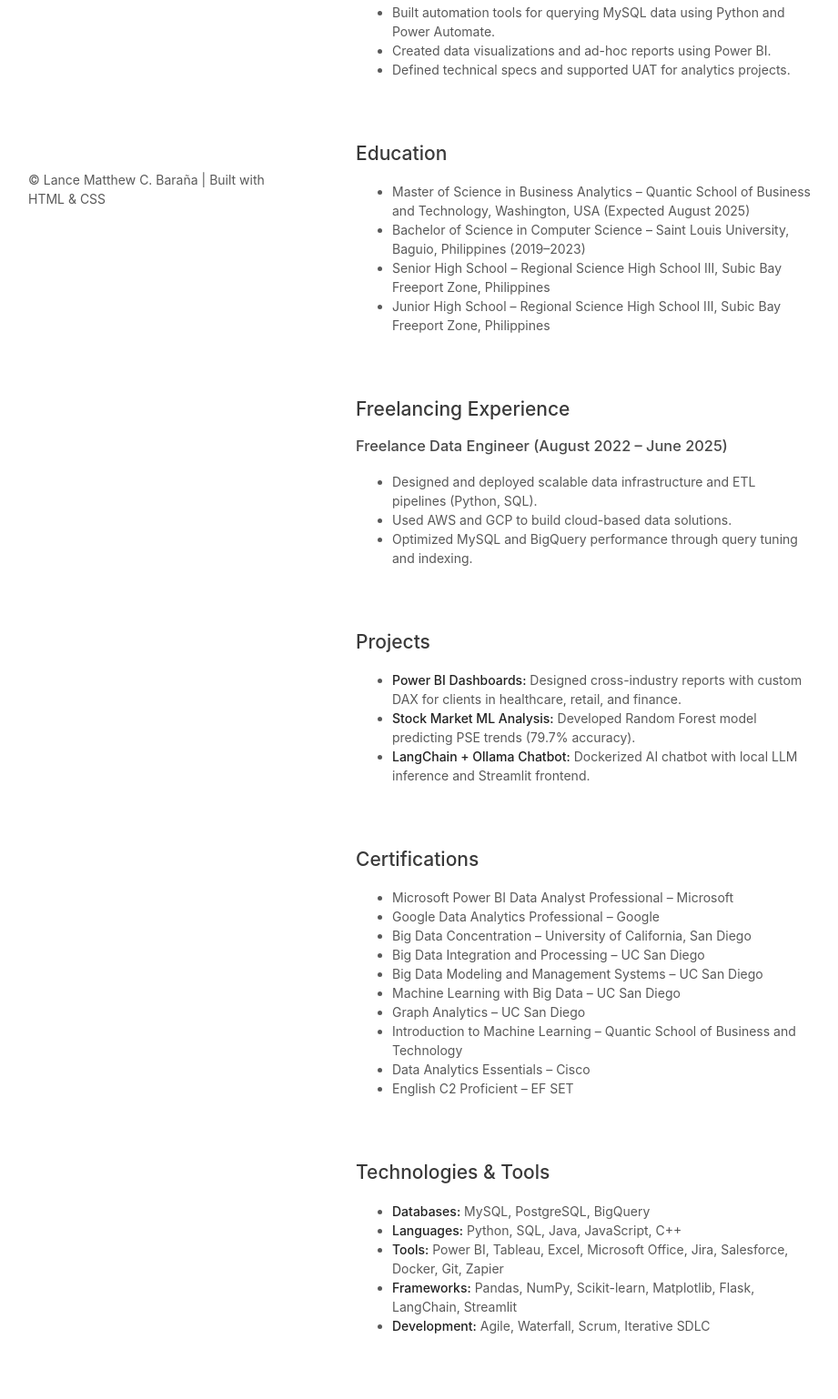
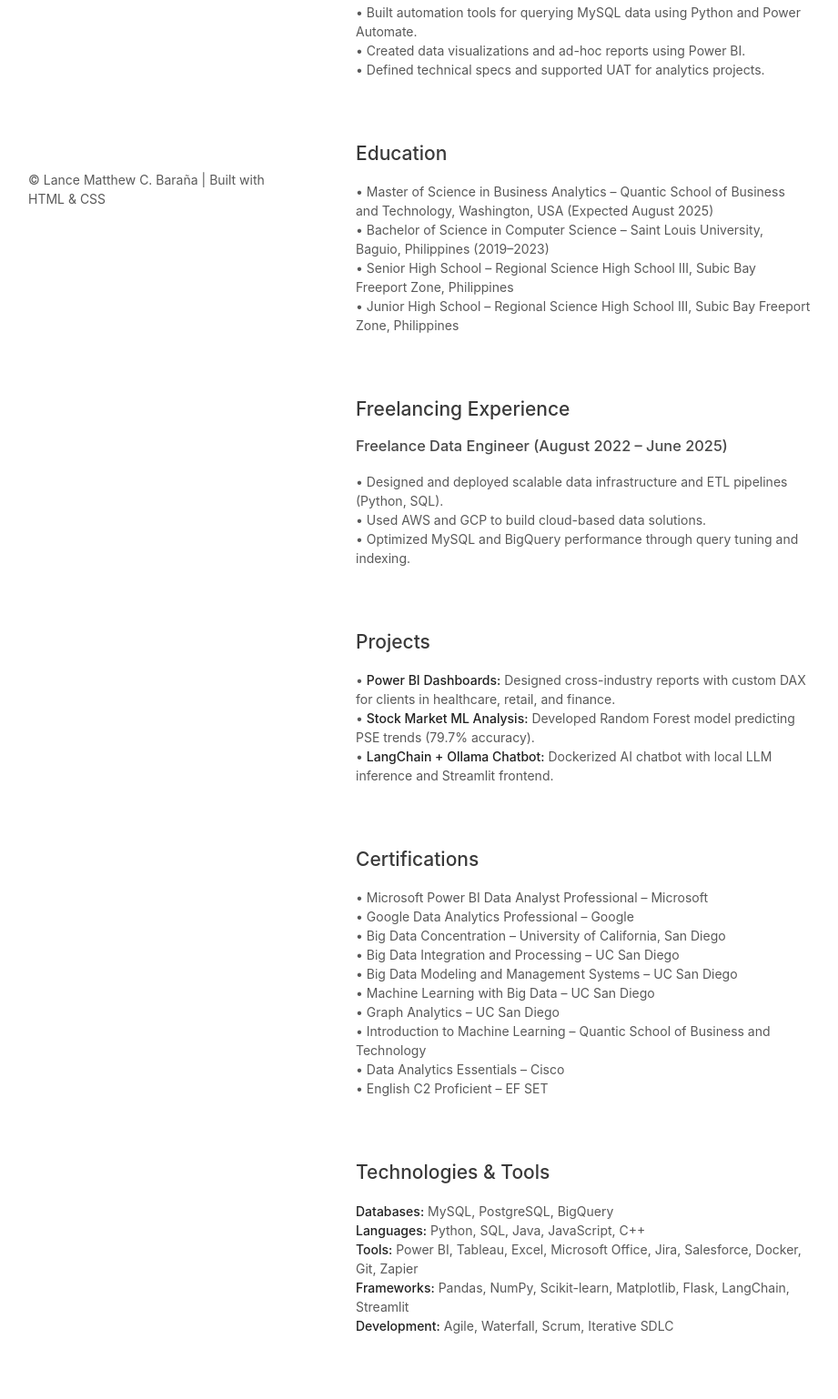
Before and after one commit to lensmatt/minimal-website, a plain HTML site: page index.html in a window 1280 px wide. Shown: the part 501-2039 px from the top of the page at 91% size, without its empty margins (179-1100 px from the left). Drawn offline with Linux system fonts and the light colour scheme.

Commit message:
fix: changes between the categories

```diff
--- a/index.html
+++ b/index.html
@@ -23,83 +23,82 @@
 
     <section>
       <h2>Work Experience</h2>
-
       <h3>Biomerica – Senior Data Analyst (January 2025 – June 2025)</h3>
-      <ul>
-        <li>Designed and maintained 12+ Power BI dashboards with advanced DAX metrics.</li>
-        <li>Built end-to-end data pipelines and statistical models using Python and Google BigQuery.</li>
-        <li>Managed PostgreSQL databases and validated healthcare-related data for accuracy.</li>
-      </ul>
+      <p>
+        • Designed and maintained 12+ Power BI dashboards with advanced DAX metrics.<br>
+        • Built end-to-end data pipelines and statistical models using Python and Google BigQuery.<br>
+        • Managed PostgreSQL databases and validated healthcare-related data for accuracy.
+      </p>
 
       <h3>LMCB Trading – Business Intelligence Analyst (January 2024 – January 2025)</h3>
-      <ul>
-        <li>Conducted analysis on inventory and customer data using Excel, Python, and MySQL.</li>
-        <li>Automated reporting and business processes using Zapier and VBA.</li>
-        <li>Collaborated with cross-functional teams to optimize data-driven decisions.</li>
-      </ul>
+      <p>
+        • Conducted analysis on inventory and customer data using Excel, Python, and MySQL.<br>
+        • Automated reporting and business processes using Zapier and VBA.<br>
+        • Collaborated with cross-functional teams to optimize data-driven decisions.
+      </p>
 
       <h3>Energin – Junior Data Analyst (June 2023 – December 2023)</h3>
-      <ul>
-        <li>Built automation tools for querying MySQL data using Python and Power Automate.</li>
-        <li>Created data visualizations and ad-hoc reports using Power BI.</li>
-        <li>Defined technical specs and supported UAT for analytics projects.</li>
-      </ul>
+      <p>
+        • Built automation tools for querying MySQL data using Python and Power Automate.<br>
+        • Created data visualizations and ad-hoc reports using Power BI.<br>
+        • Defined technical specs and supported UAT for analytics projects.
+      </p>
     </section>
 
     <section>
       <h2>Education</h2>
-      <ul>
-        <li>Master of Science in Business Analytics – Quantic School of Business and Technology, Washington, USA (Expected August 2025)</li>
-        <li>Bachelor of Science in Computer Science – Saint Louis University, Baguio, Philippines (2019–2023)</li>
-        <li>Senior High School – Regional Science High School III, Subic Bay Freeport Zone, Philippines</li>
-        <li>Junior High School – Regional Science High School III, Subic Bay Freeport Zone, Philippines</li>
-      </ul>
+      <p>
+        • Master of Science in Business Analytics – Quantic School of Business and Technology, Washington, USA (Expected August 2025)<br>
+        • Bachelor of Science in Computer Science – Saint Louis University, Baguio, Philippines (2019–2023)<br>
+        • Senior High School – Regional Science High School III, Subic Bay Freeport Zone, Philippines<br>
+        • Junior High School – Regional Science High School III, Subic Bay Freeport Zone, Philippines
+      </p>
     </section>
 
     <section>
       <h2>Freelancing Experience</h2>
       <h3>Freelance Data Engineer (August 2022 – June 2025)</h3>
-      <ul>
-        <li>Designed and deployed scalable data infrastructure and ETL pipelines (Python, SQL).</li>
-        <li>Used AWS and GCP to build cloud-based data solutions.</li>
-        <li>Optimized MySQL and BigQuery performance through query tuning and indexing.</li>
-      </ul>
+      <p>
+        • Designed and deployed scalable data infrastructure and ETL pipelines (Python, SQL).<br>
+        • Used AWS and GCP to build cloud-based data solutions.<br>
+        • Optimized MySQL and BigQuery performance through query tuning and indexing.
+      </p>
     </section>
 
     <section>
       <h2>Projects</h2>
-      <ul>
-        <li><strong>Power BI Dashboards:</strong> Designed cross-industry reports with custom DAX for clients in healthcare, retail, and finance.</li>
-        <li><strong>Stock Market ML Analysis:</strong> Developed Random Forest model predicting PSE trends (79.7% accuracy).</li>
-        <li><strong>LangChain + Ollama Chatbot:</strong> Dockerized AI chatbot with local LLM inference and Streamlit frontend.</li>
-      </ul>
+      <p>
+        • <strong>Power BI Dashboards:</strong> Designed cross-industry reports with custom DAX for clients in healthcare, retail, and finance.<br>
+        • <strong>Stock Market ML Analysis:</strong> Developed Random Forest model predicting PSE trends (79.7% accuracy).<br>
+        • <strong>LangChain + Ollama Chatbot:</strong> Dockerized AI chatbot with local LLM inference and Streamlit frontend.
+      </p>
     </section>
 
     <section>
       <h2>Certifications</h2>
-      <ul>
-        <li>Microsoft Power BI Data Analyst Professional – Microsoft</li>
-        <li>Google Data Analytics Professional – Google</li>
-        <li>Big Data Concentration – University of California, San Diego</li>
-        <li>Big Data Integration and Processing – UC San Diego</li>
-        <li>Big Data Modeling and Management Systems – UC San Diego</li>
-        <li>Machine Learning with Big Data – UC San Diego</li>
-        <li>Graph Analytics – UC San Diego</li>
-        <li>Introduction to Machine Learning – Quantic School of Business and Technology</li>
-        <li>Data Analytics Essentials – Cisco</li>
-        <li>English C2 Proficient – EF SET</li>
-      </ul>
+      <p>
+        • Microsoft Power BI Data Analyst Professional – Microsoft<br>
+        • Google Data Analytics Professional – Google<br>
+        • Big Data Concentration – University of California, San Diego<br>
+        • Big Data Integration and Processing – UC San Diego<br>
+        • Big Data Modeling and Management Systems – UC San Diego<br>
+        • Machine Learning with Big Data – UC San Diego<br>
+        • Graph Analytics – UC San Diego<br>
+        • Introduction to Machine Learning – Quantic School of Business and Technology<br>
+        • Data Analytics Essentials – Cisco<br>
+        • English C2 Proficient – EF SET
+      </p>
     </section>
 
     <section>
       <h2>Technologies & Tools</h2>
-      <ul>
-        <li><strong>Databases:</strong> MySQL, PostgreSQL, BigQuery</li>
-        <li><strong>Languages:</strong> Python, SQL, Java, JavaScript, C++</li>
-        <li><strong>Tools:</strong> Power BI, Tableau, Excel, Microsoft Office, Jira, Salesforce, Docker, Git, Zapier</li>
-        <li><strong>Frameworks:</strong> Pandas, NumPy, Scikit-learn, Matplotlib, Flask, LangChain, Streamlit</li>
-        <li><strong>Development:</strong> Agile, Waterfall, Scrum, Iterative SDLC</li>
-      </ul>
+      <p>
+        <strong>Databases:</strong> MySQL, PostgreSQL, BigQuery<br>
+        <strong>Languages:</strong> Python, SQL, Java, JavaScript, C++<br>
+        <strong>Tools:</strong> Power BI, Tableau, Excel, Microsoft Office, Jira, Salesforce, Docker, Git, Zapier<br>
+        <strong>Frameworks:</strong> Pandas, NumPy, Scikit-learn, Matplotlib, Flask, LangChain, Streamlit<br>
+        <strong>Development:</strong> Agile, Waterfall, Scrum, Iterative SDLC
+      </p>
     </section>
 
     <footer>
```
